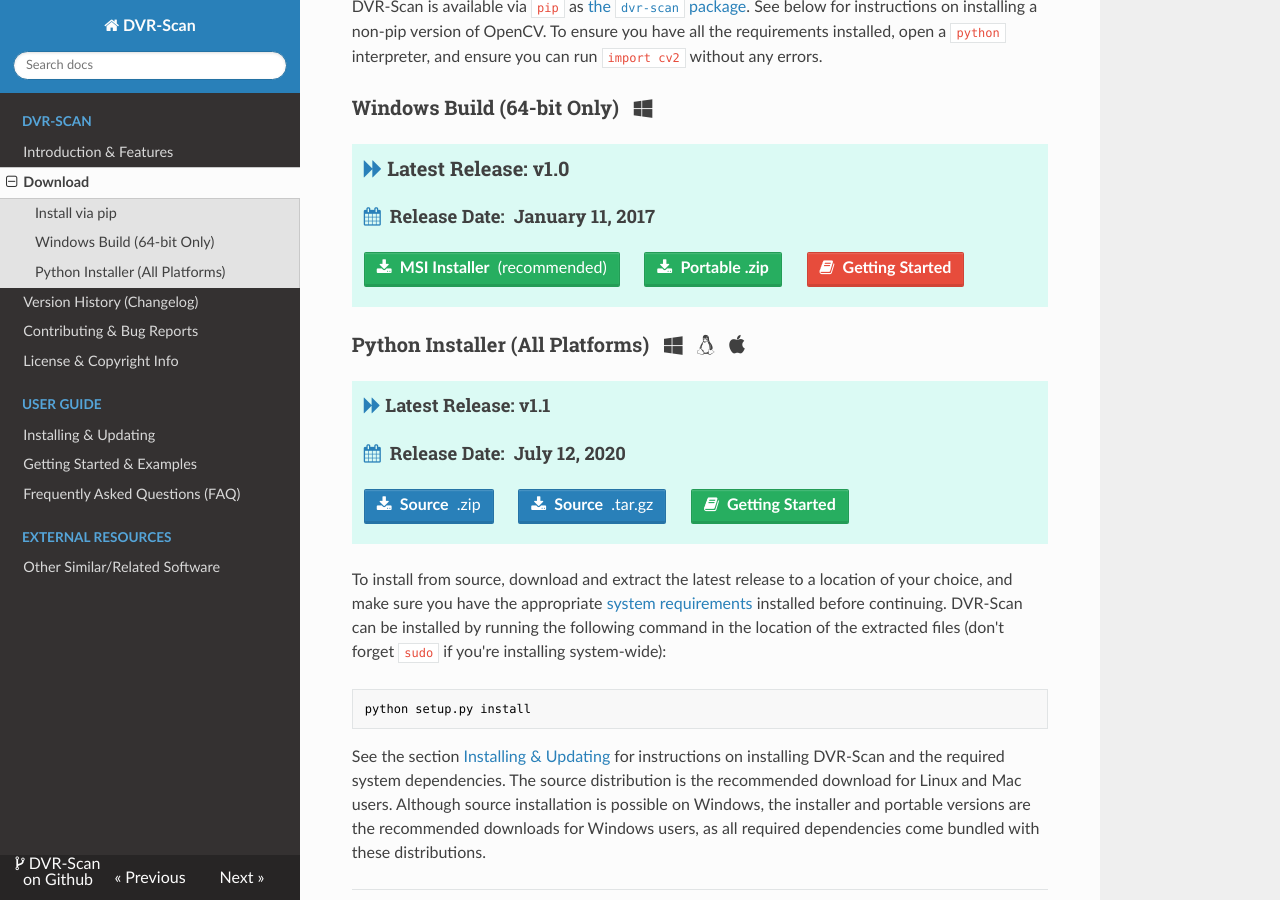
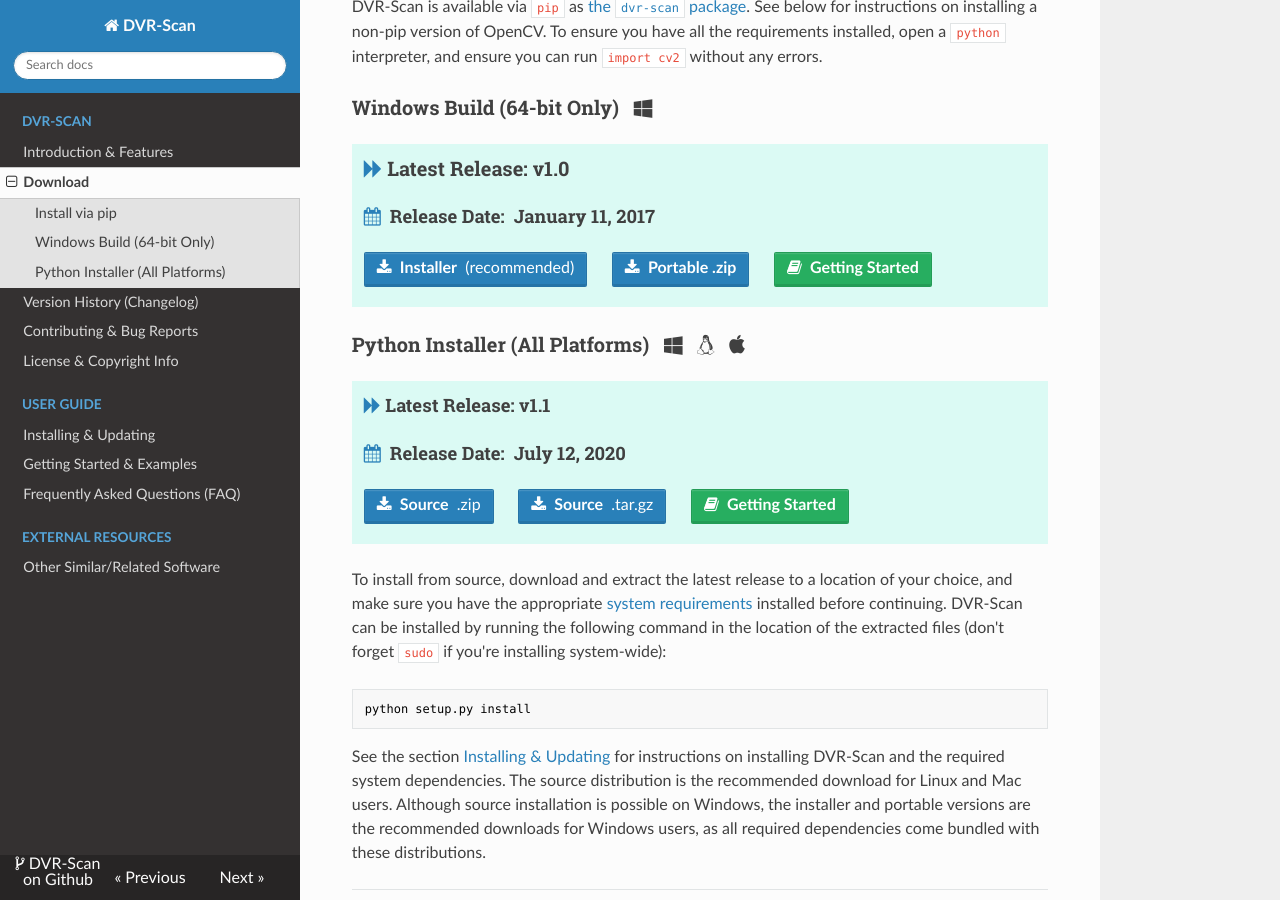
Before and after one commit to Breakthrough/DVR-Scan, an MkDocs documentation site: the page built from docs/download.md, in a window 1280 px wide and 900 px high, scrolled down 686 px. Built offline with MkDocs 1.6.1, drawn with Linux system fonts in a browser that asks for light colours; nearby versions of some CDN libraries; old or Windows-style settings are respelled for this version of MkDocs.

Commit message:
Remove "MSI" as it is now distributed as a .exe.

```diff
--- a/docs/download.md
+++ b/docs/download.md
@@ -25,7 +25,7 @@
 <div class="important">
 <h3 class="wy-text-neutral"><span class="fa fa-forward wy-text-info"></span> Latest Release: <b class="wy-text-neutral">v1.0</b></h3>
 <h4 class="wy-text-neutral"><span class="fa fa-calendar wy-text-info"></span>&nbsp; Release Date:&nbsp; <b>January 11, 2017</b></h4>
-<a href="https://github.com/Breakthrough/DVR-Scan/releases/download/v1.1/dvr-scan-1.1-win64.exe" class="btn btn-success" style="margin-bottom:8px;" role="button"><span class="fa fa-download"></span>&nbsp; <b>MSI Installer</b>&nbsp;&nbsp;(recommended)</a> &nbsp;&nbsp;&nbsp;&nbsp; <a href="https://github.com/Breakthrough/DVR-Scan/releases/download/v1.1/dvr-scan-1.1-win64-portable.zip" class="btn btn-success" style="margin-bottom:8px;" role="button"><span class="fa fa-download"></span>&nbsp; <b>Portable .zip</b></a> &nbsp;&nbsp;&nbsp;&nbsp; <a href="../guide/examples/" class="btn btn-danger" style="margin-bottom:8px;" role="button"><span class="fa fa-book"></span>&nbsp; <b>Getting Started</b></a>
+<a href="https://github.com/Breakthrough/DVR-Scan/releases/download/v1.1/dvr-scan-1.1-win64.exe" class="btn btn-info" style="margin-bottom:8px;" role="button"><span class="fa fa-download"></span>&nbsp; <b>Installer</b>&nbsp;&nbsp;(recommended)</a> &nbsp;&nbsp;&nbsp;&nbsp; <a href="https://github.com/Breakthrough/DVR-Scan/releases/download/v1.1/dvr-scan-1.1-win64-portable.zip" class="btn btn-info" style="margin-bottom:8px;" role="button"><span class="fa fa-download"></span>&nbsp; <b>Portable .zip</b></a> &nbsp;&nbsp;&nbsp;&nbsp; <a href="../guide/examples/" class="btn btn-success" style="margin-bottom:8px;" role="button"><span class="fa fa-book"></span>&nbsp; <b>Getting Started</b></a>
 </div>
 
 ### Python Installer (All Platforms) &nbsp; <span class="wy-text-neutral"><span class="fa fa-windows"></span> &nbsp; <span class="fa fa-linux"></span> &nbsp; <span class="fa fa-apple"></span></span></h3>
```
